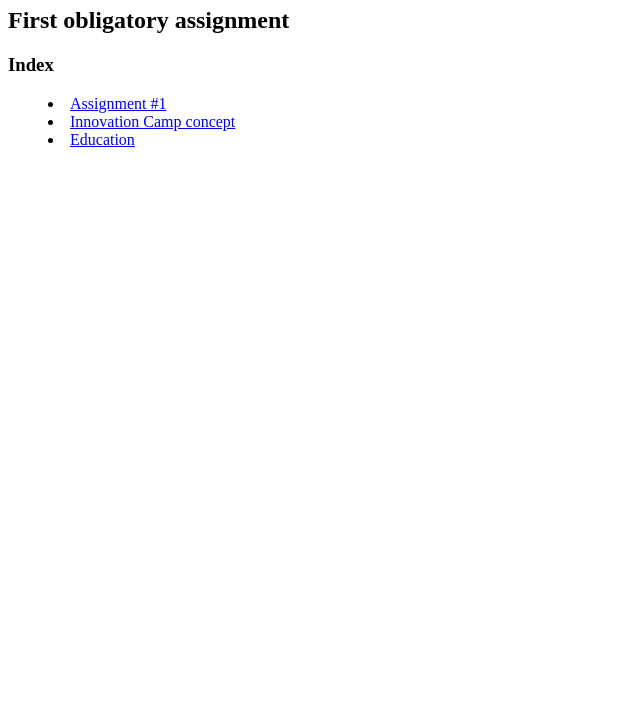
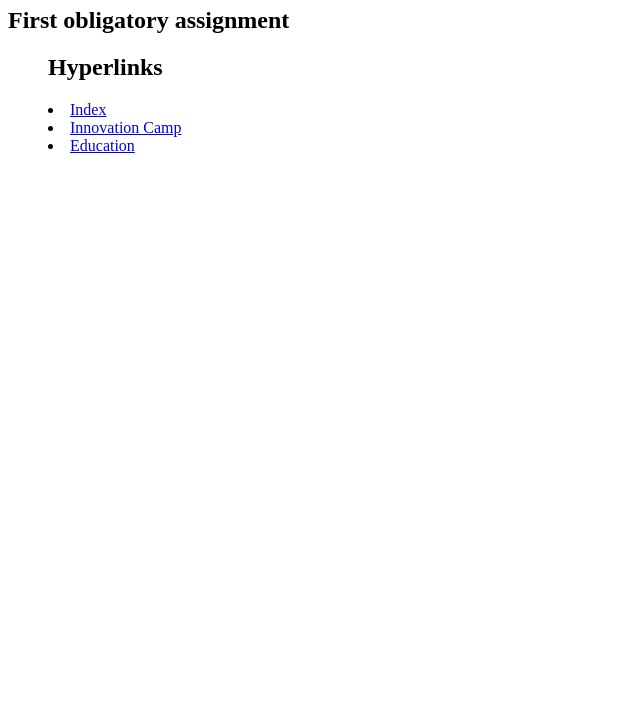
Before and after one commit to OsloMet-web/1stOblig-oblig-1-group-4, a plain HTML site: page Gruppe4Oblig1/index.html in a window 1280 px wide. Shown: the part 73-800 px from the top of the page, without its empty margins (0-640 px from the left). Drawn offline with Linux system fonts and the light colour scheme.

Commit message:
Update index.html

```diff
--- a/Gruppe4Oblig1/index.html
+++ b/Gruppe4Oblig1/index.html
@@ -9,14 +9,12 @@
 <body>
 <h1>DATA 1200</h1>
 <h2>First obligatory assignment</h2>
-        <div class="lists">
-            <h3>Index</h3>
 <menu id="navBar">
-                <li id="actualAssignment"><a href="https://oslomet.instructure.com/courses/26764/assignments/77903">Assignment #1</a></li>
-                <li id="simpleWebpage"><a href="simpleHTMLWebpage.html">Innovation Camp concept</a></li>
-                <li id="secondPage"><a href="secondPage.html">Education</a></li>
+    <h2>Hyperlinks</h2>
+    <li class="navItem"><a href="index.html">Index</a></li>
+    <li class="navItem"><a href="simpleHTMLWebpage.html">Innovation Camp</a></li>
+    <li class="navItem"><a href="secondPage.html">Education</a></li>
 </menu>
-        </div>
 </body>
 
 </html>
```
Lines whose indentation alone changed are shown as unchanged.
